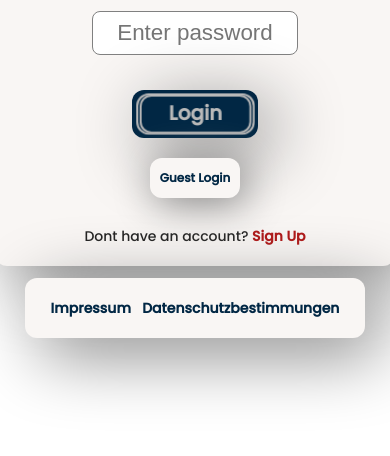
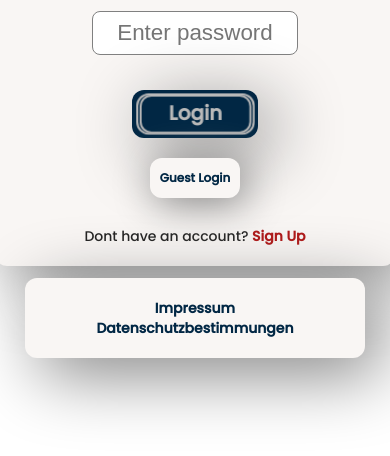
Before and after one commit to Jacques1988/Join, a plain HTML site: page index.html in a window 390 px wide. Shown: the part 322-778 px from the top of the page. Drawn offline with nearby package versions, Linux system fonts and the light colour scheme; no server answers.

Commit message:
responsive index

```diff
--- a/CSS/index.css
+++ b/CSS/index.css
@@ -246,6 +246,9 @@
     .inputfield1-adduser {
         width: 93%;
     }
+    .loginbottomcontainer {
+        flex-direction: column;
+    }
 }
 
 @media(max-width: 850px) {
```
